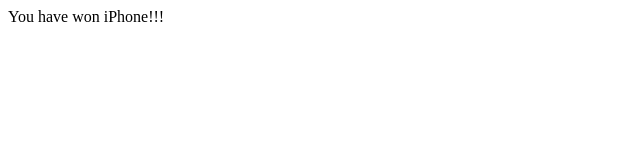
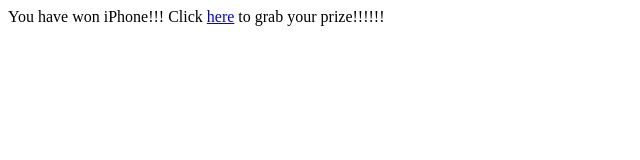
Before and after one commit to alordash/my-git-repo, a plain HTML site: page index.html in a window 1280 px wide. Shown: the whole page, without its empty margins (0-640 px from the left). Drawn offline with Linux system fonts and the light colour scheme.

Commit message:
added link

```diff
--- a/index.html
+++ b/index.html
@@ -1 +1,2 @@
 You have won iPhone!!!
+Click <a href="https://youtu.be/dQw4w9WgXcQ">here</a> to grab your prize!!!!!!
```
